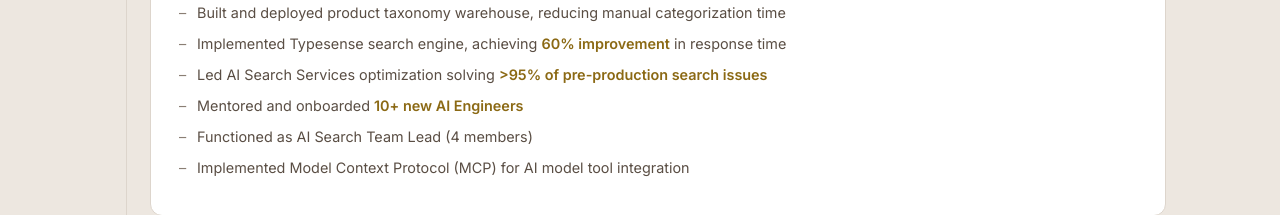
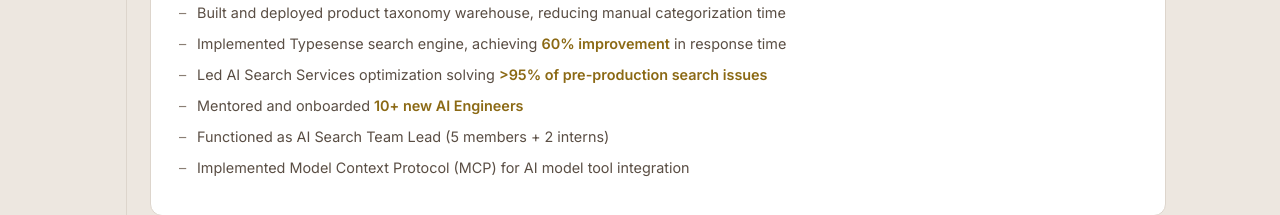
Before and after one commit to alhusari2/website-personal, a React (Vite) app: page / in a window 1280 px wide. Shown: the part 1940-2155 px from the top of the page. Built offline with nearby package versions, Linux system fonts and the light colour scheme.

Commit message:
Update: AI Search Team Lead to 5 members + 2 interns

```diff
--- a/src/data/portfolioData.js
+++ b/src/data/portfolioData.js
@@ -39,7 +39,7 @@ export const experiences = [
       "Implemented Typesense search engine, achieving <strong>60% improvement</strong> in response time",
       "Led AI Search Services optimization solving <strong>>95% of pre-production search issues</strong>",
       "Mentored and onboarded <strong>10+ new AI Engineers</strong>",
-      "Functioned as AI Search Team Lead (4 members)",
+      "Functioned as AI Search Team Lead (5 members + 2 interns)",
       "Implemented Model Context Protocol (MCP) for AI model tool integration",
     ],
   },
```
